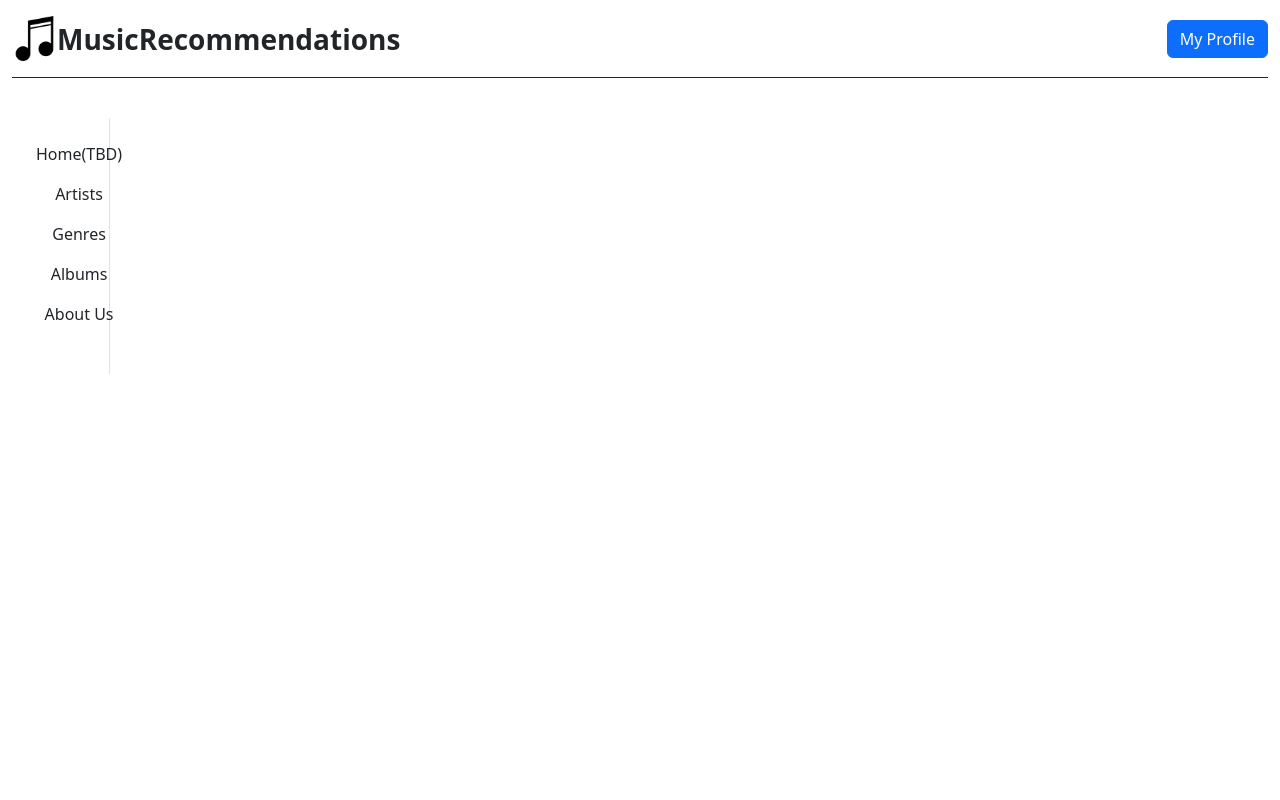
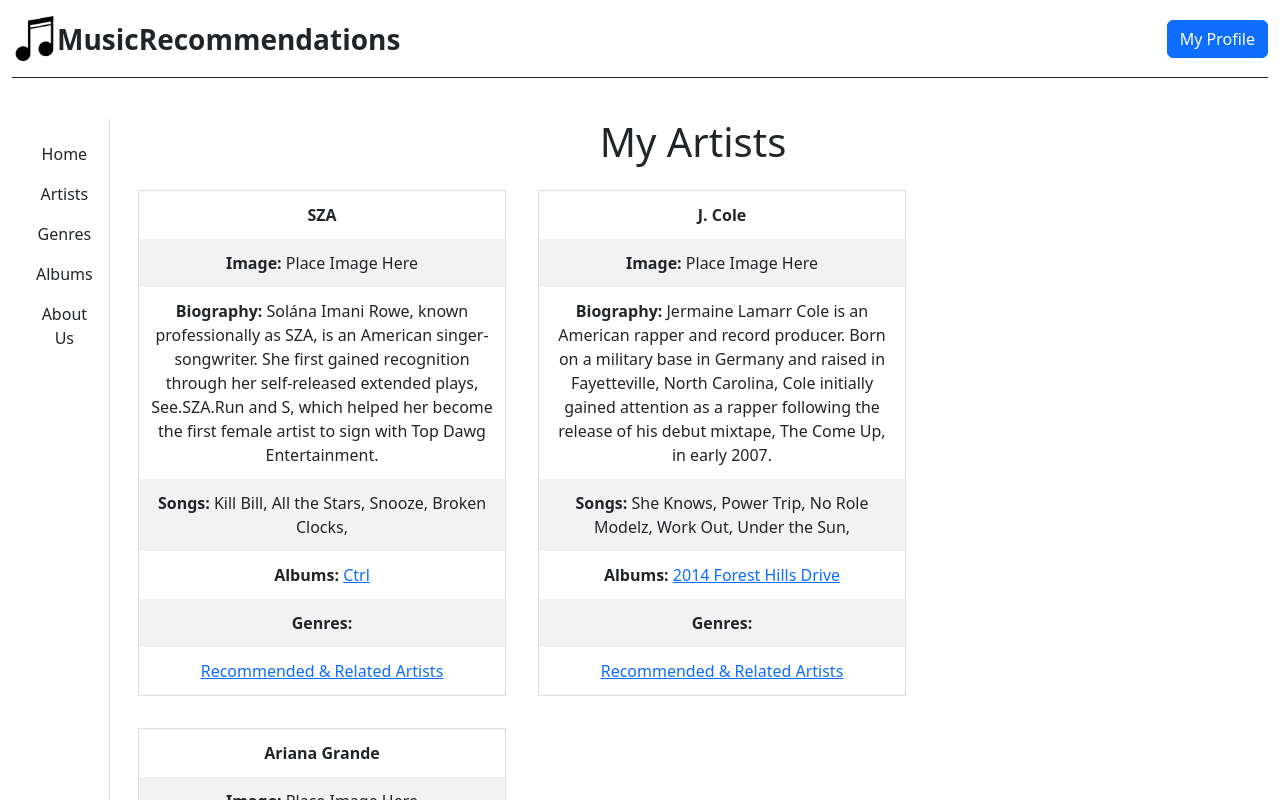
Before and after one commit to Magret7/Music-Recommendations, a React (Create React App) app in the folder frontend/: page /artists in a window 1280 px wide. Shown: the top 800 px of the page. Built offline with nearby package versions, Linux system fonts and the light colour scheme; no server answers.

Commit message:
Properly implement react routing.  Create skeleton components for remaining pages.

```diff
--- a/frontend/src/App.js
+++ b/frontend/src/App.js
@@ -1,29 +1,8 @@
 import logo from './logo.svg';
 import './App.css';
-import { createBrowserRouter, RouterProvider } from "react-router-dom";
+import { Outlet } from "react-router-dom";
 import Header from './components/Header';
 import Sidebar from './components/Sidebar';
-import Home from './components/Home'
-import Artists from './components/Artists'
-import Albums from './components/Albums'
-
-
-const router = createBrowserRouter([
-  {
-    path: "/",
-    element: <Home />,
-  },
-  {
-    // TODO: Figure out how "children" URLs work
-    path: "/artists",
-    element: <Artists />
-  },
-  {
-    path: "/albums",
-    element: <Albums />
-  }
-]);
-
 
 function App() {
   return (
@@ -34,7 +13,7 @@
           <div className="row">
             <Sidebar />
             <div className="col-11">
-              <RouterProvider router={router} />
+              <Outlet />
             </div>
           </div>
         </div>
--- /dev/null
+++ b/frontend/src/components/About.js
@@ -0,0 +1,5 @@
+export default function About() {
+    return (
+        <h1>About Us here</h1>
+    )
+}
--- a/frontend/src/components/Artists.js
+++ b/frontend/src/components/Artists.js
@@ -1,93 +1,74 @@
-import { useState, useEffect } from "react"
+export default function Artists() {
+    const artists = [{ 'name': 'SZA', 'image': 'Place Image Here', 'info': 'Solána Imani Rowe, known professionally as SZA, is an American singer-songwriter. She first gained recognition through her self-released extended plays, See.SZA.Run and S, which helped her become the first female artist to sign with Top Dawg Entertainment.', 'tracks': ['Kill Bill', 'All the Stars', 'Snooze', 'Broken Clocks'], 'albums': ['Ctrl'], 'genres': ['R&B', 'Pop', 'Hip Hop', 'Neo Soul'], 'RelatedArtists': ['H.E.R', 'Ella Mai', 'Franck Ocean', 'Miguel', 'Jhené Aiko'] },
+    { 'name': 'J. Cole', 'image': 'Place Image Here', 'info': 'Jermaine Lamarr Cole is an American rapper and record producer. Born on a military base in Germany and raised in Fayetteville, North Carolina, Cole initially gained attention as a rapper following the release of his debut mixtape, The Come Up, in early 2007. ', 'tracks': ['She Knows', 'Power Trip', 'No Role Modelz', 'Work Out', 'Under the Sun'], 'albums': ['2014 Forest Hills Drive'], 'genres': ['Hip Hop', 'Rap'], 'RelatedArtists': ['Bas', 'Cozz', 'JID', 'Joey Badsa$$', 'Kendrick Lamar', 'JAY-Z'] },
+    { 'name': 'Ariana Grande', 'image': 'Place Image Here', 'info': 'Ariana Grande-Butera is an American singer, songwriter, and actress. Regarded as a pop culture icon, she is noted as an influential figure in popular music and as one of the most prominent vocalists of her generation, for her four-octave vocal range and signature whistle register.', 'tracks': ['7 Rings', 'Side to Side', 'thank u, next', '34+35', 'The Way'], 'albums': ['Sweetener'], 'genres': ['Pop', 'Contemporary R&B'], 'RelatedArtists': ['Doja Cat', 'SZA', 'Sabrina Carpenter', 'Victoria Monét', 'Olivia Rodrigo'] },
+    ]
+
+    const artistsMap = artists.map((artist) => {
+        return (
+            <>
+                {/* <div className="row"> TODO: Why does this have a row but albums does not?*/}
+                    <div className="column">   {/* TODO: Why does this make it display well? */}
+                        <table>
+                            {/* <!-- <tr>
+                                <td>
+                                    <b> <a href="{{ url_for('showArtist', artist_name=artist)}}">{{ artist.name }}</a></b>
+                                </td>
+                            </tr> --> */}
+
+                            <tr>
+                                <td>
+                                    <b>{artist.name}</b>
+                                </td>
+                            </tr>
+
+                            <tr>
+                                <td><b>Image: </b> {artist.image}</td>
+                            </tr>
+
+                            <tr>
+                                <td><b>Biography: </b> {artist.info}</td>
+                            </tr>
+
+                            <tr>
+                                {/* TODO: Remove trailing comma */}
+                                <td><b>Songs: </b>{artist.tracks.map(track => `${track}, `)}</td>
+                            </tr>
+
+                            <tr>
+                                <td>
+                                    <b>Albums: </b>
+                                    {artist.albums.map(album => <a href={`/album/${album}`}>{ album }</a>)}
+                                </td>
+                            </tr>
+
+                            <tr>
+                                <td>
+                                    <b>Genres: </b>
+                                    {/* TODO {% for genre in artist.genres %}
+                                        <a href="{{ url_for('showGenre', genre_name=genre)}}">{{ genre }}</a>
+                                        {% endfor %} */}
+                                </td>
+                            </tr>
+
+                            <tr>
+                                <td><a href="{{ url_for('relatedArtists', artist_name=artist.name) }}">Recommended & Related
+                                    Artists</a>
+                                </td>
+                            </tr>
+                        </table>
+                    </div>
+                {/* </div> */}
+            </>
+        )
+    })
 
 
-export default function Artists() {
-    // const artists = [{ 'name': 'SZA', 'image': 'Place Image Here', 'info': 'Solána Imani Rowe, known professionally as SZA, is an American singer-songwriter. She first gained recognition through her self-released extended plays, See.SZA.Run and S, which helped her become the first female artist to sign with Top Dawg Entertainment.', 'tracks': ['Kill Bill', 'All the Stars', 'Snooze', 'Broken Clocks'], 'albums': ['Ctrl'], 'genres': ['R&B', 'Pop', 'Hip Hop', 'Neo Soul'], 'RelatedArtists': ['H.E.R', 'Ella Mai', 'Franck Ocean', 'Miguel', 'Jhené Aiko'] },
-    // { 'name': 'J. Cole', 'image': 'Place Image Here', 'info': 'Jermaine Lamarr Cole is an American rapper and record producer. Born on a military base in Germany and raised in Fayetteville, North Carolina, Cole initially gained attention as a rapper following the release of his debut mixtape, The Come Up, in early 2007. ', 'tracks': ['She Knows', 'Power Trip', 'No Role Modelz', 'Work Out', 'Under the Sun'], 'albums': ['2014 Forest Hills Drive'], 'genres': ['Hip Hop', 'Rap'], 'RelatedArtists': ['Bas', 'Cozz', 'JID', 'Joey Badsa$$', 'Kendrick Lamar', 'JAY-Z'] },
-    // { 'name': 'Ariana Grande', 'image': 'Place Image Here', 'info': 'Ariana Grande-Butera is an American singer, songwriter, and actress. Regarded as a pop culture icon, she is noted as an influential figure in popular music and as one of the most prominent vocalists of her generation, for her four-octave vocal range and signature whistle register.', 'tracks': ['7 Rings', 'Side to Side', 'thank u, next', '34+35', 'The Way'], 'albums': ['Sweetener'], 'genres': ['Pop', 'Contemporary R&B'], 'RelatedArtists': ['Doja Cat', 'SZA', 'Sabrina Carpenter', 'Victoria Monét', 'Olivia Rodrigo'] },
-    // ]
-
-    const [data, setData] = useState([{}])
-
-    useEffect(() => {
-        fetch("/artists/").then(
-            res => res.json()
-        ).then(
-            data => {
-                setData(data)
-                console.log('data is')
-                console.log(data)
-            }
-        )
-    }, [])
-
-    // const artistsMap = artists.map((artist) => {
-    //     return (
-    //         <>
-    //             {/* <div className="row"> TODO: Why does this have a row but albums does not?*/}
-    //                 <div className="column">   {/* TODO: Why does this make it display well? */}
-    //                     <table>
-    //                         {/* <!-- <tr>
-    //                             <td>
-    //                                 <b> <a href="{{ url_for('showArtist', artist_name=artist)}}">{{ artist.name }}</a></b>
-    //                             </td>
-    //                         </tr> --> */}
-
-    //                         <tr>
-    //                             <td>
-    //                                 <b>{artist.name}</b>
-    //                             </td>
-    //                         </tr>
-
-    //                         <tr>
-    //                             <td><b>Image: </b> {artist.image}</td>
-    //                         </tr>
-
-    //                         <tr>
-    //                             <td><b>Biography: </b> {artist.info}</td>
-    //                         </tr>
-
-    //                         <tr>
-    //                             {/* TODO: Remove trailing comma */}
-    //                             <td><b>Songs: </b>{artist.tracks.map(track => `${track}, `)}</td>
-    //                         </tr>
-
-    //                         <tr>
-    //                             <td>
-    //                                 <b>Albums: </b>
-    //                                 {/* TODO {% for album in artist.albums %}
-    //                                     <a href="{{ url_for('showAlbum', album_name=album)}}">{{ album }}</a>
-    //                                     {% endfor %} */}
-    //                             </td>
-    //                         </tr>
-
-    //                         <tr>
-    //                             <td>
-    //                                 <b>Genres: </b>
-    //                                 {/* TODO {% for genre in artist.genres %}
-    //                                     <a href="{{ url_for('showGenre', genre_name=genre)}}">{{ genre }}</a>
-    //                                     {% endfor %} */}
-    //                             </td>
-    //                         </tr>
-
-    //                         <tr>
-    //                             <td><a href="{{ url_for('relatedArtists', artist_name=artist.name) }}">Recommended & Related
-    //                                 Artists</a>
-    //                             </td>
-    //                         </tr>
-    //                     </table>
-    //                 </div>
-    //             {/* </div> */}
-    //         </>
-    //     )
-    // })
-
-
-    // return (
-    //     <>
-    //         <h1 style={{ textAlign: "center" }}>My Artists</h1>
-    //         {/* TODO: Maybe change to only even map if there's something there?  Will we always have somethign when the DB is populated? */}
-    //         {artists.length > 0 ? artistsMap : <p>No Artists exist</p>}
-    //     </>
-    // )
+    return (
+        <>
+            <h1 style={{ textAlign: "center" }}>My Artists</h1>
+            {/* TODO: Maybe change to only even map if there's something there?  Will we always have somethign when the DB is populated? */}
+            {artists.length > 0 ? artistsMap : <p>No Artists exist</p>}
+        </>
+    )
 }
--- /dev/null
+++ b/frontend/src/components/DisplayAlbum.js
@@ -0,0 +1,5 @@
+export default function DisplayAlbum() {
+    return (
+        <h1>album here</h1>
+    )
+}
--- /dev/null
+++ b/frontend/src/components/DisplayArtist.js
@@ -0,0 +1,5 @@
+export default function DisplayArtist() {
+    return (
+        <h1>artist here</h1>
+    )
+}
--- /dev/null
+++ b/frontend/src/components/DisplayGenre.js
@@ -0,0 +1,5 @@
+export default function DisplayGenre() {
+    return (
+        <h1>genre here</h1>
+    )
+}
--- /dev/null
+++ b/frontend/src/components/Genres.js
@@ -0,0 +1,5 @@
+export default function Genres() {
+    return (
+        <h1>all genres here</h1>
+    )
+}
--- a/frontend/src/components/Sidebar.js
+++ b/frontend/src/components/Sidebar.js
@@ -1,31 +1,23 @@
+import { Outlet, Link } from "react-router-dom";
+
 export default function Sidebar() {
     return (
         <div className="col-1 p-3 border-end">
             <ul className="nav nav-pills flex-column mb-auto">
                 <li className="nav-item">
-                    <a href="#" className="nav-link link-dark" aria-current="page">
-                        Home(TBD)
-                    </a>
+                    <Link to={`/`} className="nav-link link-dark" aria-current="page">Home</Link>
                 </li>
                 <li className="nav-item">
-                    <a href="/artists}" className="nav-link link-dark">
-                        Artists
-                    </a>
+                    <Link to={`artists`} className="nav-link link-dark" aria-current="page">Artists</Link>
                 </li>
                 <li className="nav-item">
-                    <a href="{{url_for('showGenres')}}" className="nav-link link-dark">
-                        Genres
-                    </a>
+                    <Link to={`genres`} className="nav-link link-dark" aria-current="page">Genres</Link>
                 </li>
                 <li className="nav-item">
-                    <a href="{{url_for('showAlbums')}}" className="nav-link link-dark">
-                        Albums
-                    </a>
+                    <Link to={`albums`} className="nav-link link-dark" aria-current="page">Albums</Link>
                 </li>
                 <li className="nav-item">
-                    <a href="{{url_for('about')}}" className="nav-link link-dark">
-                        About Us
-                    </a>
+                    <Link to={`about`} className="nav-link link-dark" aria-current="page">About Us</Link>
                 </li>
             </ul>
         </div>
--- a/frontend/src/index.js
+++ b/frontend/src/index.js
@@ -1,13 +1,74 @@
 import React from 'react';
 import ReactDOM from 'react-dom/client';
+import { createBrowserRouter, RouterProvider } from "react-router-dom";
+
 import './assets/css/style.css';
+import reportWebVitals from './reportWebVitals';
+
 import App from './App';
-import reportWebVitals from './reportWebVitals';
+import Home from './components/Home'
+import Artists from './components/Artists'
+import DisplayArtist from './components/DisplayArtist';
+import Albums from './components/Albums'
+import DisplayAlbum from './components/DisplayAlbum';
+import Genres from './components/Genres';
+import DisplayGenre from './components/DisplayGenre';
+import About from './components/About';
+
+const router = createBrowserRouter([
+  {
+    path: "/",
+    element: <App />,
+    // TODO: Figure out how "children" URLs work
+    children: [
+      {
+        path: "/",
+        element: <Home />,
+      },
+      {
+        path: "artists",
+        element: <Artists />,
+      },
+      {
+        path: "artist/:artistName",  // TODO: convert to use artist ID
+        element: <DisplayArtist />
+      },
+      {
+        path: "albums",
+        element: <Albums />
+      },
+      {
+        path: "album/:albumName",  // TODO: convert to use album ID
+        element: <DisplayAlbum />
+      },
+      {
+        path: "genres",
+        element: <Genres />
+      },
+      {
+        path: "genre/:genreName",
+        element: <DisplayGenre />
+      },
+      {
+        path: "about",
+        element: <About />
+      },
+
+    ],
+  },
+  // {
+  //   path: "/artists",
+  //   element: <Artists />
+  // },
+
+
+]);
 
 const root = ReactDOM.createRoot(document.getElementById('root'));
 root.render(
   <React.StrictMode>
-    <App />
+     <RouterProvider router={router} />
+    {/* <App /> */}
   </React.StrictMode>
 );
 
```
